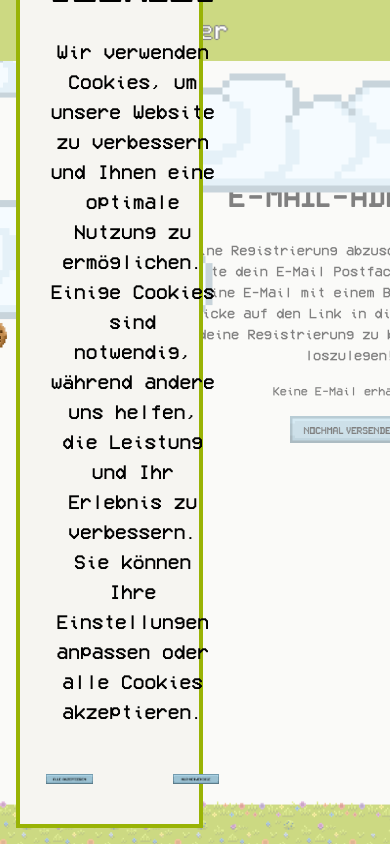
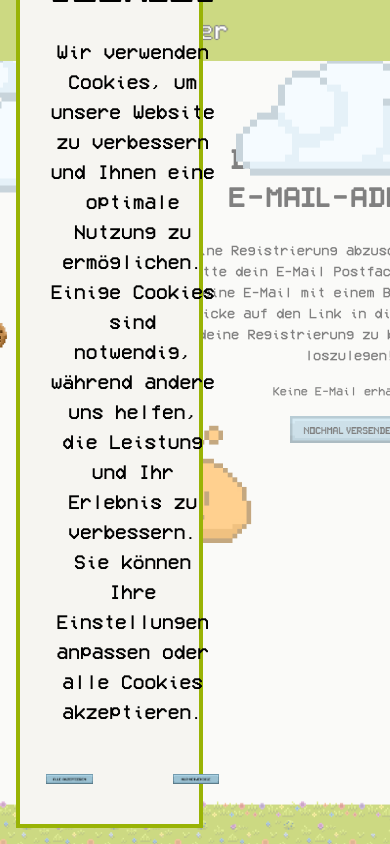
Before and after one commit to linguExplorer/linguExplorer, a Vue app in the folder webpage/: page /eMailVerif in a window 390 px wide. Shown: the top 844 px of the page. Built offline with nearby package versions, Linux system fonts and the light colour scheme.

Commit message:
Update eMailVerif

```diff
--- a/webpage/src/pages/EMailVerif.vue
+++ b/webpage/src/pages/EMailVerif.vue
@@ -29,17 +29,17 @@
         <img
           src="@/assets/xx_Images/xx_Images/Cloud2.png"
           alt="Wolke"
-          class="min-w-[200px] sm:min-w-[250px] md:min-w-[320px] xxl:min-w-[380px] absolute z-2
-          translate-x-[-35vw] sm:translate-x-[-25vw] md:translate-x-[-45vw]
-          translate-y-[7vh] sm:translate-y-[5vh] md:translate-y-[5vh]" />
+          class="min-w-[100px] sm:min-w-[250px] md:min-w-[320px] xxl:min-w-[380px] absolute z-2
+          translate-x-[-55vw] sm:translate-x-[-25vw] md:translate-x-[-45vw]
+          translate-y-[-8vh] sm:translate-y-[5vh] md:translate-y-[5vh]" />
 
         <!-- Wolke 3: Anpassung für verschiedene Bildschirmgrößen -->
         <img
           src="@/assets/xx_Images/xx_Images/Cloud2.png"
           alt="Wolke"
-          class="min-w-[200px] sm:min-w-[250px] md:min-w-[320px] xxl:min-w-[380px] absolute z-1
-          translate-x-[25vw] sm:translate-x-[30vw] md:translate-x-[30vw]
-          translate-y-[-8vh] sm:translate-y-[-10vh] md:translate-y-[-8vh]" />
+          class="min-w-[50px] sm:min-w-[50px] md:min-w-[20px] lg:min-w-[250px] absolute z-1
+          translate-x-[50vw] sm:translate-x-[30vw] md:translate-x-[30vw]
+          translate-y-[-10vh] sm:translate-y-[-10vh] md:translate-y-[-8vh]" />
     </main>
 
     <section class="flex flex-col justify-center items-center gap-[0px] min-w-[700px] sm:min-w-[320px] sm:px-6">
@@ -62,11 +62,21 @@
       </button>
     </section>
 
-        <div class="flex justify-center mt-[-155px] ml-[850px]">
+       <!-- Laptop Charakter -->
+        <div class="hidden md:flex justify-center mt-[-155px] ml-[850px]">
           <img
             src="@/assets/xx_Images/xx_Images/MainCharacterSideRightAnimationv2.gif"
-            alt="Character Animation"
+            alt="Desktop Character Animation"
             class="w-[300px] md:w-[500px] lg:w-[200px]"
+          />
+        </div>
+
+        <!-- Handy Charakters -->
+        <div class="flex md:hidden justify-center mt-[-50px]">
+          <img
+            src="@/assets/xx_Images/xx_Images/MainCharacterFrontAnimationv2.gif"
+            alt="Mobile Character Animation"
+            class="w-[150px] sm:w-[300px]"
           />
         </div>
 
```
